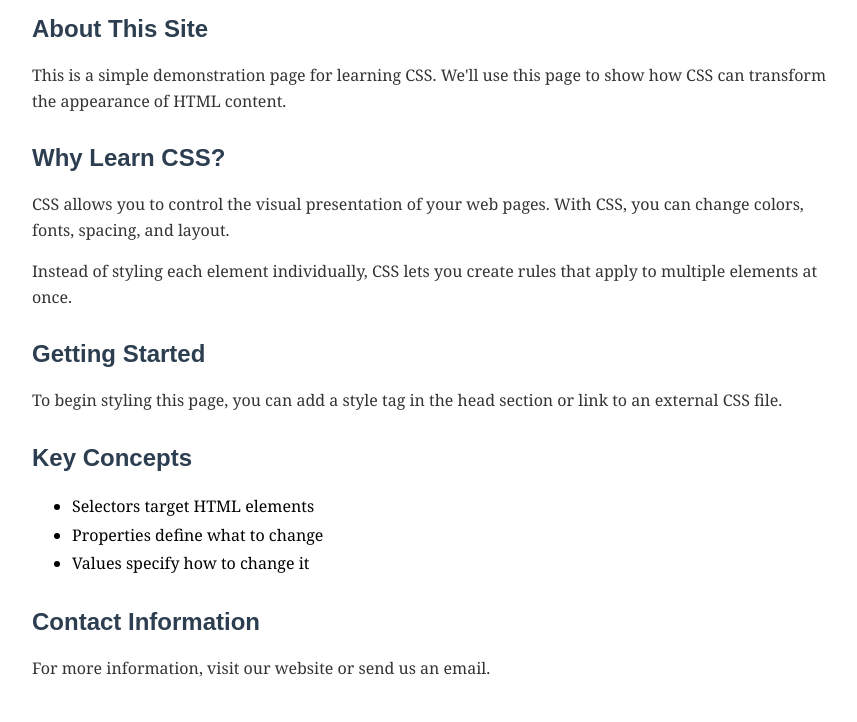
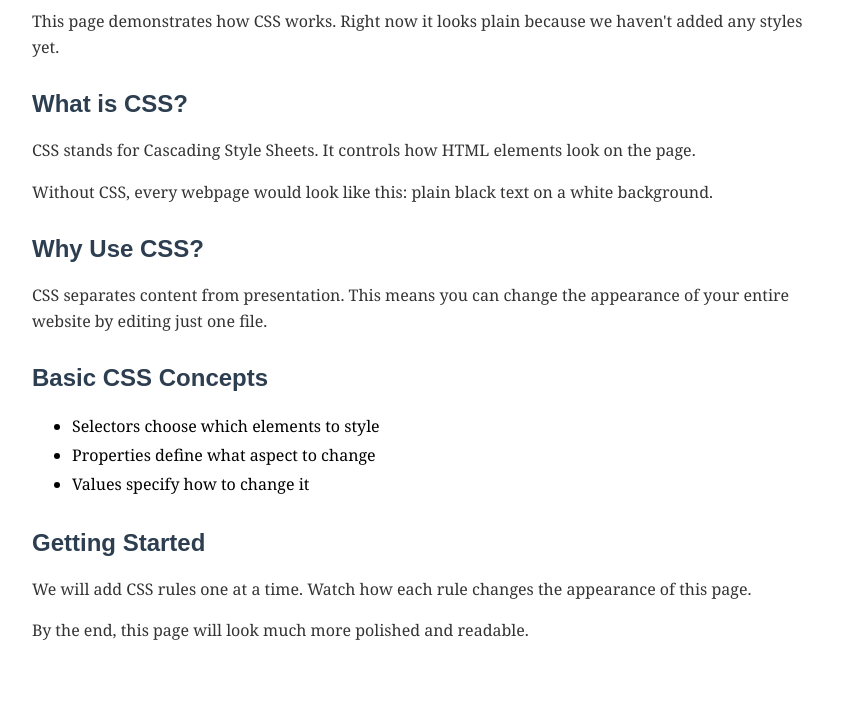
Before and after one commit to g28smith/basic-css, a plain HTML site: page index.html in a window 1280 px wide. Shown: the part 97-819 px from the top of the page, without its empty margins (8-865 px from the left). Drawn offline with Linux system fonts and the light colour scheme.

Commit message:
Revised content

```diff
--- a/index.html
+++ b/index.html
@@ -47,26 +47,26 @@ ul {
 
   </head>
 <body>
-    <h1>Welcome to My Website</h1>
+    <h1>Learning CSS</h1>
 
-    <h2>About This Site</h2>
-    <p>This is a simple demonstration page for learning CSS. We'll use this page to show how CSS can transform the appearance of HTML content.</p>
+    <p>This page demonstrates how CSS works. Right now it looks plain because we haven't added any styles yet.</p>
 
-    <h2>Why Learn CSS?</h2>
-    <p>CSS allows you to control the visual presentation of your web pages. With CSS, you can change colors, fonts, spacing, and layout.</p>
-    <p>Instead of styling each element individually, CSS lets you create rules that apply to multiple elements at once.</p>
+    <h2>What is CSS?</h2>
+    <p>CSS stands for Cascading Style Sheets. It controls how HTML elements look on the page.</p>
+    <p>Without CSS, every webpage would look like this: plain black text on a white background.</p>
 
-    <h2>Getting Started</h2>
-    <p>To begin styling this page, you can add a style tag in the head section or link to an external CSS file.</p>
+    <h2>Why Use CSS?</h2>
+    <p>CSS separates content from presentation. This means you can change the appearance of your entire website by editing just one file.</p>
 
-    <h2>Key Concepts</h2>
+    <h2>Basic CSS Concepts</h2>
     <ul>
-        <li>Selectors target HTML elements</li>
-        <li>Properties define what to change</li>
+        <li>Selectors choose which elements to style</li>
+        <li>Properties define what aspect to change</li>
         <li>Values specify how to change it</li>
     </ul>
 
-    <h2>Contact Information</h2>
-    <p>For more information, visit our website or send us an email.</p>
+    <h2>Getting Started</h2>
+    <p>We will add CSS rules one at a time. Watch how each rule changes the appearance of this page.</p>
+    <p>By the end, this page will look much more polished and readable.</p>
 </body>
 </html>
```
